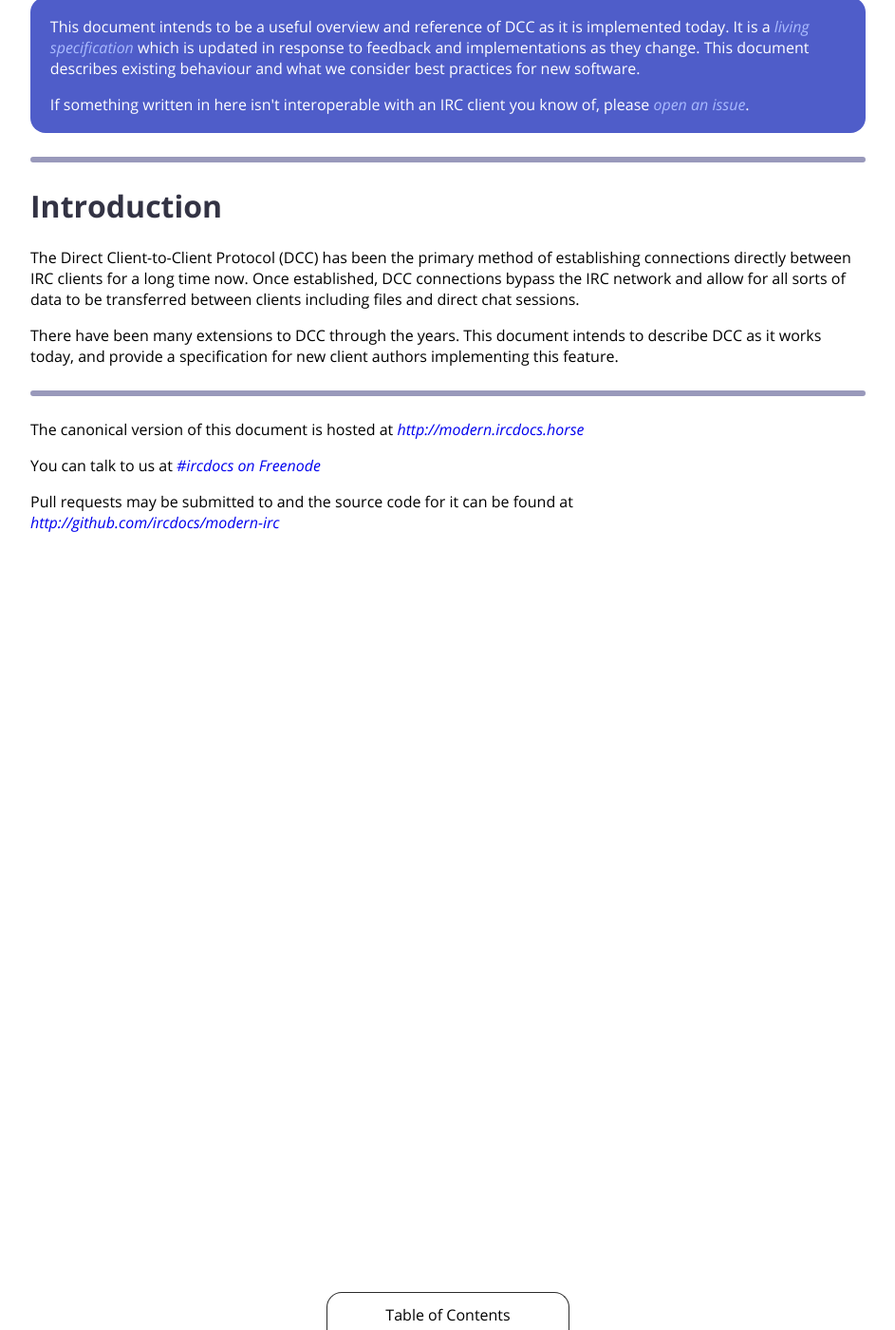
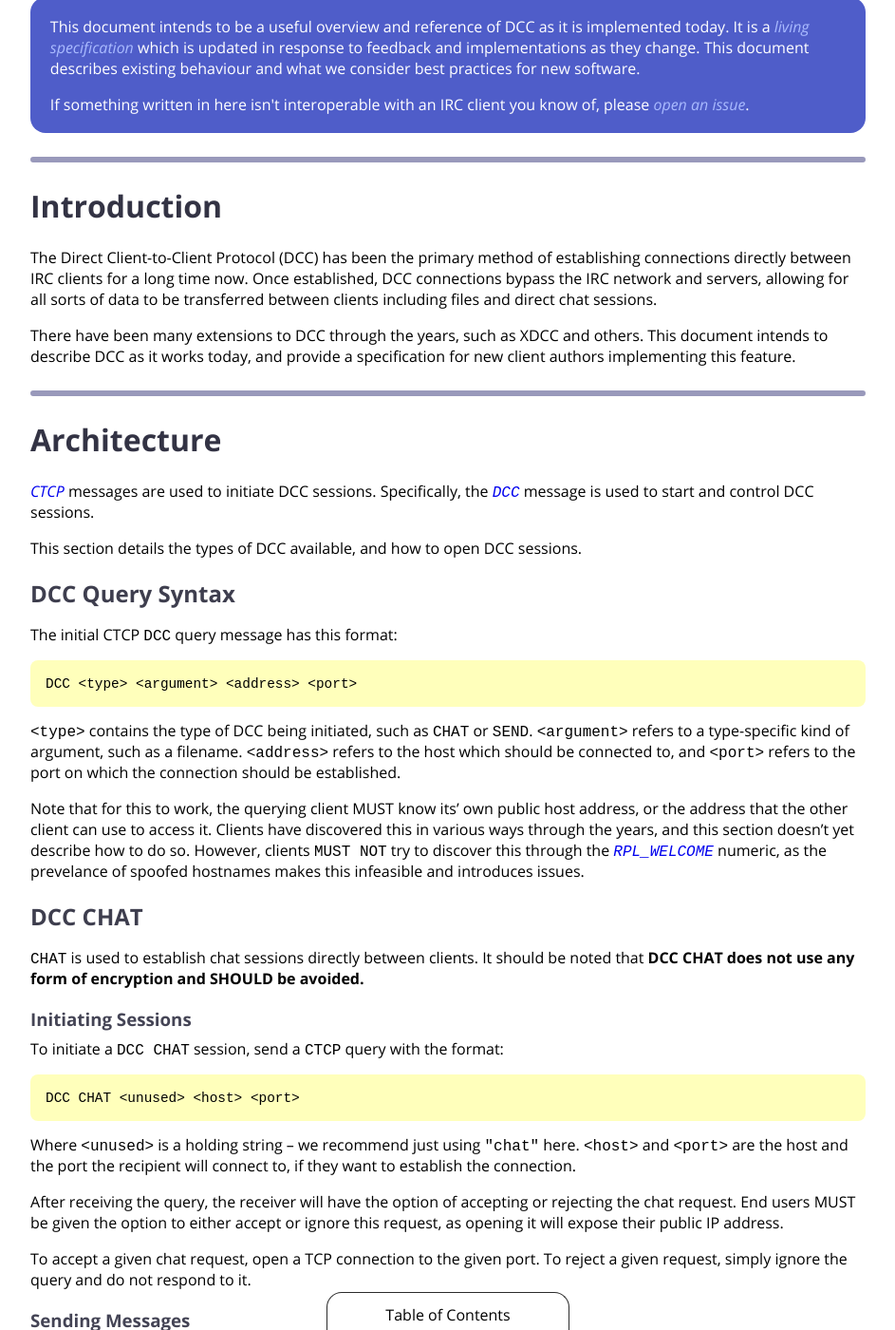
Before and after one commit to ircdocs/modern-irc, a Jekyll site: the page built from dcc.md, in a window 1280 px wide and 1400 px high, scrolled down 199 px. Shown: the whole window at 95% size, without its empty margins (168-1111 px from the left). Built offline with Jekyll 4.4.1, drawn with Linux system fonts in a browser that asks for light colours; before the commit the page ends 900 px from its top, so only the background shows below that; some of the changed text lies outside the part shown.

Commit message:
dcc: Add rough DCC CHAT section

```diff
--- a/dcc.md
+++ b/dcc.md
@@ -25,6 +25,119 @@ copyrights:
 
 # Introduction
 
-The Direct Client-to-Client Protocol (DCC) has been the primary method of establishing connections directly between IRC clients for a long time now. Once established, DCC connections bypass the IRC network and allow for all sorts of data to be transferred between clients including files and direct chat sessions.
+The Direct Client-to-Client Protocol (DCC) has been the primary method of establishing connections directly between IRC clients for a long time now. Once established, DCC connections bypass the IRC network and servers, allowing for all sorts of data to be transferred between clients including files and direct chat sessions.
 
-There have been many extensions to DCC through the years. This document intends to describe DCC as it works today, and provide a specification for new client authors implementing this feature.
+There have been many extensions to DCC through the years, such as XDCC and others. This document intends to describe DCC as it works today, and provide a specification for new client authors implementing this feature.
+
+
+---
+
+
+# Architecture
+
+[CTCP](/ctcp.html) messages are used to initiate DCC sessions. Specifically, the [`DCC`](/ctcp.html#dcc) message is used to start and control DCC sessions.
+
+This section details the types of DCC available, and how to open DCC sessions.
+
+
+## DCC Query Syntax
+
+The initial CTCP `DCC` query message has this format:
+
+    DCC <type> <argument> <address> <port>
+
+`<type>` contains the type of DCC being initiated, such as `CHAT` or `SEND`. `<argument>` refers to a type-specific kind of argument, such as a filename. `<address>` refers to the host which should be connected to, and `<port>` refers to the port on which the connection should be established.
+
+Note that for this to work, the querying client MUST know its' own public host address, or the address that the other client can use to access it. Clients have discovered this in various ways through the years, and this section doesn't yet describe how to do so. However, clients `MUST NOT` try to discover this through the [`RPL_WELCOME`](/index.html#rpl_welcome-001) numeric, as the prevelance of spoofed hostnames makes this infeasible and introduces issues.
+
+
+## DCC CHAT
+
+`CHAT` is used to establish chat sessions directly between clients. It should be noted that **DCC CHAT does not use any form of encryption and SHOULD be avoided.**
+
+### Initiating Sessions
+
+To initiate a `DCC CHAT` session, send a `CTCP` query with the format:
+
+    DCC CHAT <unused> <host> <port>
+
+Where `<unused>` is a holding string – we recommend just using `"chat"` here. `<host>` and `<port>` are the host and the port the recipient will connect to, if they want to establish the connection.
+
+After receiving the query, the receiver will have the option of accepting or rejecting the chat request. End users MUST be given the option to either accept or ignore this request, as opening it will expose their public IP address.
+
+To accept a given chat request, open a TCP connection to the given port. To reject a given request, simply ignore the query and do not respond to it.
+
+### Sending Messages
+
+After opening the direct TCP connection, clients will send lines to each other separated by the pair of characters `CR` `('\r', 0x13)` and `LF` `('\n', 0x10)`.
+
+There are no prepended commands or verbs such as `PRIVMSG` and `NOTICE`.
+
+#### ACTION
+
+If one wishes to perform a standard [`CTCP ACTION`](/ctcp.html#action)-like message, they should prefix the line with `"\x01ACTION "`. That is, the standard CTCP delimiter `('\x01', 0x01)`, the verb `"ACTION"`, and a single space, before sending the client's message.
+
+Clients that receive a line prefixed with `"\x01ACTION "` MUST display that line as a standard [`CTCP ACTION`](/ctcp.html#action) message would be displayed.
+
+*Example:*
+
+      Raw:        \x01ACTION writes a specification
+
+      Formatted:  * dan writes a specification
+
+
+## DCC SEND
+
+`SEND` is used to send another client a given file. This is done directly between clients to avoid the overhead of having to transfer files through the IRC server. It should be noted that **DCC SEND does not use any form of encryption and SHOULD be avoided.**
+
+### Initiating Sessions
+
+To initiate a `DCC SEND` session, send a `CTCP` query with the format:
+
+    DCC SEND <filename> <host> <port>
+
+`<filename>` is the filename of the file to be sent. `<host>` and `<port>` are the host and the port the recipient will connect to, if they want to establish the connection.
+
+After receiving the query, the receiver will have the option of accepting or rejecting the file send request. End users MUST be given the option to either accept or ignore this request, as opening it will expose their public IP address, and automatically receiving certain files may be used to exploit vulnerabilities.
+
+Clients SHOULD NOT allow saving files into system directories, directories that could affect the operation of the IRC client or the system as a whole. End users MUST also be given the option to rename the file and save it under a different filename.
+
+To accept a given chat request, open a TCP connection to the given port. To reject a given request, simply ignore the query and do not respond to it.
+
+### Sending The File
+
+After opening the direct TCP connection, the sending client sends the raw bytes of the file over the connection.
+
+
+
+
+
+
+
+
+
+
+
+---
+
+---
+
+---
+
+---
+
+---
+
+---
+
+---
+
+
+# DCC Sessions
+
+[CTCP](/ctcp.html) messages are used to initiate DCC sessions. Specifically, the [`DCC`](/ctcp.html#dcc) message is used to start and control DCC sessions.
+
+To open a DCC session
+
+
+# Explain XDCC, SDCC, etc
```
